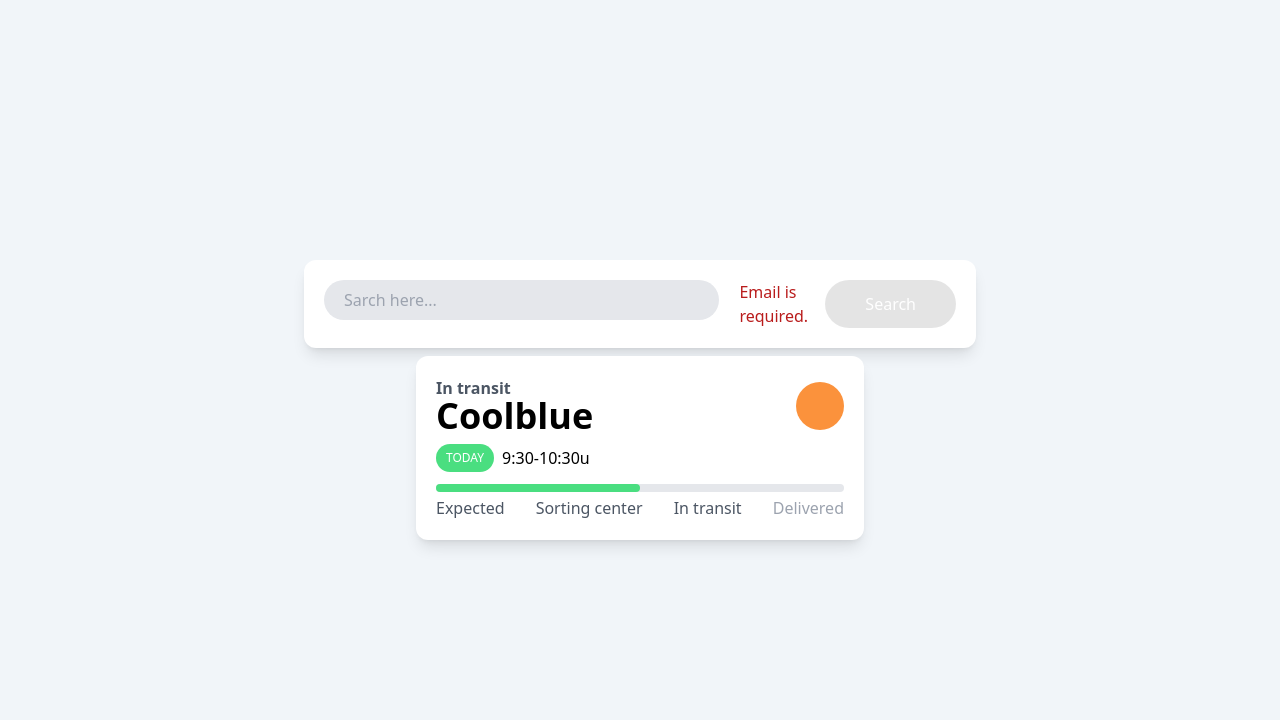
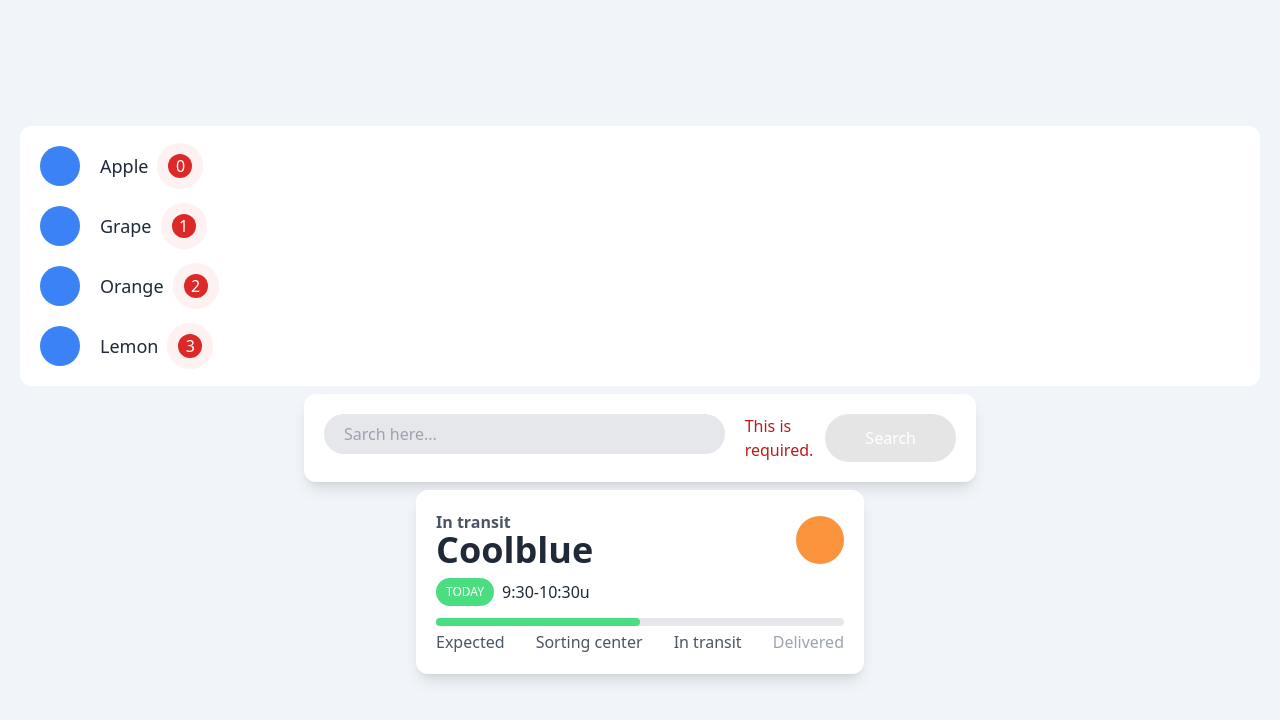
Before and after one commit to dev-hyeonmin/carrot-market, a Next.js app: page / in a window 1280 px wide. Shown: the top 720 px of the page. Built offline with nearby package versions, Linux system fonts and the light colour scheme.

Commit message:
End tailwindCSS

```diff
--- a/app/page.tsx
+++ b/app/page.tsx
@@ -4,17 +4,30 @@
     <main className="
       bg-slate-100 h-screen flex items-center justify-center p-5
       dark:bg-gray-700 flex-col gap-2">
-      <div className="flex flex-col gap-2 bg-white shadow-lg p-5 rounded-xl w-full max-w-2xl md:flex-row">
+      <div className="flex items-left w-full gap-5 flex-col bg-white rounded-xl max-w-screen-xl p-5">
+        {['Apple', 'Grape', 'Orange', 'Lemon'].map((fruit, index) =>
+          <div className="flex items-center gap-5 group">
+            <div className="size-10 bg-blue-500 rounded-full" />
+            <span className="text-lg font-medium group-hover:text-blue-500">{fruit}</span>
+            <div className="flex items-center justify-center size-6 bg-red-600 text-white rounded-full">
+              <span className="z-10">{index}</span>
+              <div className="size-6 bg-red-500 rounded-full absolute animate-ping"/>
+            </div>
+          </div>
+        )}
+      </div>
+
+      <div className="flex flex-col gap-2 bg-white shadow-lg p-5 rounded-xl w-full max-w-2xl md:flex-row *:outline-none group focus-within:has-[:invalid]:ring has-[:invalid]:ring-red-300">
         <input
-          type="email"
+          type="text"
           placeholder="Sarch here..."
           required
-          className="w-full h-10 bg-gray-200 px-5 rounded-full outline-none ring
+          className="w-full h-10 bg-gray-200 px-5 rounded-full ring
           ring-transparent transition-shadow peer
           focus:ring-2 focus:ring-green-500 invalid:focus:ring-red-600"/>
-        <span className="text-red-700 pl-3 hidden peer-invalid:block">Email is required.</span>
+        <span className="text-red-700 pl-3 hidden peer-invalid:block">This is required.</span>
         <button className="bg-black text-white py-2 rounded-full font-medium
-          transition-transform active:scale-90 focus:scale-90 outline-none md:px-10
+          transition-transform active:scale-90 focus:scale-90 md:px-10
           peer-invalid:opacity-10">Search</button>
       </div>
 
--- a/package.json
+++ b/package.json
@@ -18,6 +18,7 @@
     "@types/react": "^18",
     "@types/react-dom": "^18",
     "autoprefixer": "^10.0.1",
+    "daisyui": "^4.8.0",
     "eslint": "^8",
     "eslint-config-next": "14.1.4",
     "postcss": "^8",
--- a/tailwind.config.ts
+++ b/tailwind.config.ts
@@ -15,6 +15,6 @@
       },
     },
   },
-  plugins: [],
+  plugins: [require("daisyui")],
 };
 export default config;
```
Also changed, not shown: .pnp.cjs, 1 other file (tests, documents, lock files or other folders).
